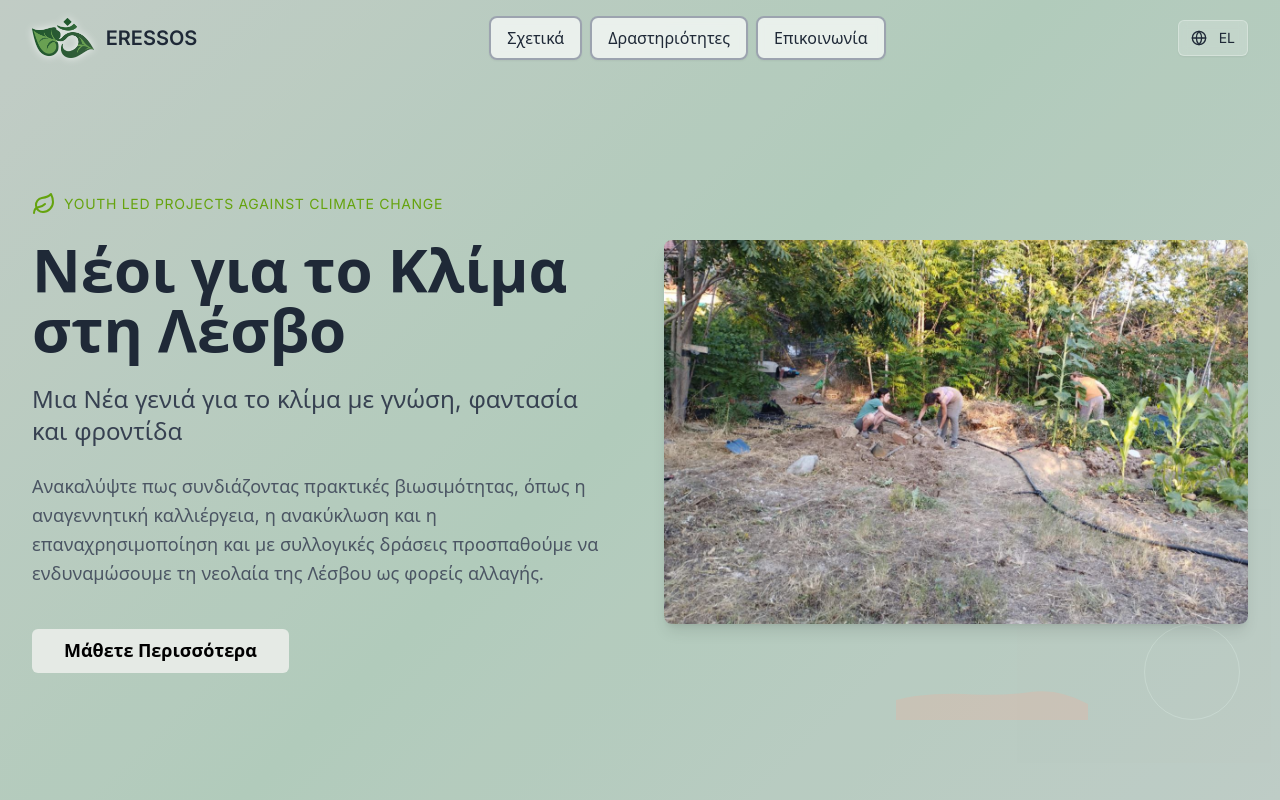
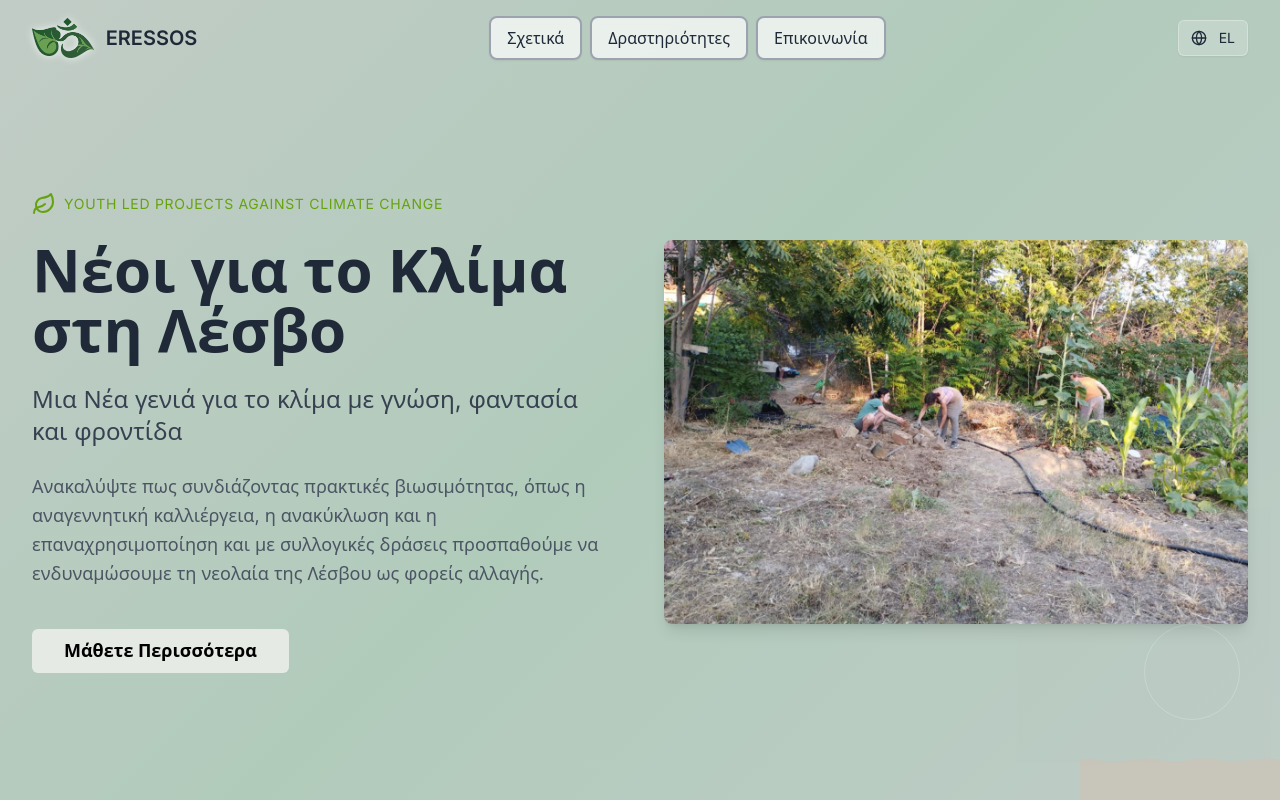
Before and after one commit to powerlovercoding/om-erresos-permaculture-web, a React (Vite) app: page / in a window 1280 px wide. Shown: the top 800 px of the page. Built offline with nearby package versions, Linux system fonts and the light colour scheme.

Commit message:
Fix: Hero section wave
Adjusted the hero section wave element to better match the user's screenshot, using the AI's best judgment.

```diff
--- a/src/components/HeroSection.tsx
+++ b/src/components/HeroSection.tsx
@@ -1,3 +1,4 @@
+
 import React from 'react';
 import { Leaf } from 'lucide-react';
 import { Button } from '@/components/ui/button';
@@ -23,22 +24,22 @@ const HeroSection = () => {
         <div className="absolute top-1/3 right-1/4 w-16 h-16 border border-gray-300/30 rounded-full"></div>
       </div>
 
-      {/* Subtle coral wave in bottom right corner - exact specifications */}
+      {/* Subtle coral wave in bottom right corner */}
       <div className="absolute pointer-events-none" style={{
-        bottom: '10%',
-        right: '15%',
-        width: '15vw',
-        height: '10vh'
+        bottom: '0',
+        right: '0',
+        width: '200px',
+        height: '120px'
       }}>
         <svg
-          viewBox="0 0 100 100"
+          viewBox="0 0 200 120"
           className="w-full h-full"
           preserveAspectRatio="none"
         >
           <path
-            d="M100 80 Q85 60 70 65 Q55 70 40 68 Q25 66 10 70 Q5 72 0 75 L0 100 L100 100 Z"
+            d="M200 80 C180 75, 160 85, 140 80 C120 75, 100 85, 80 80 C60 75, 40 85, 20 80 C10 78, 5 79, 0 80 L0 120 L200 120 Z"
             fill="#F5A992"
-            opacity="0.25"
+            opacity="0.2"
           />
         </svg>
       </div>
```
